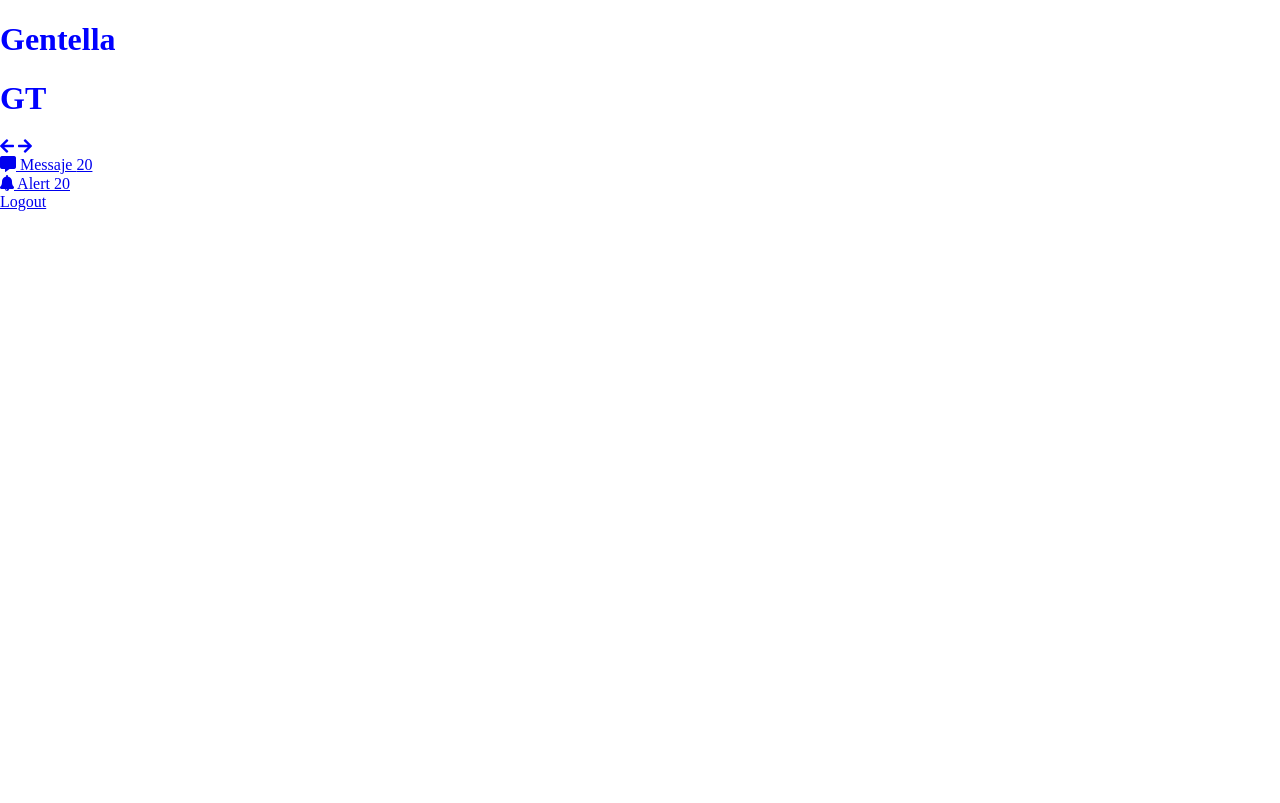
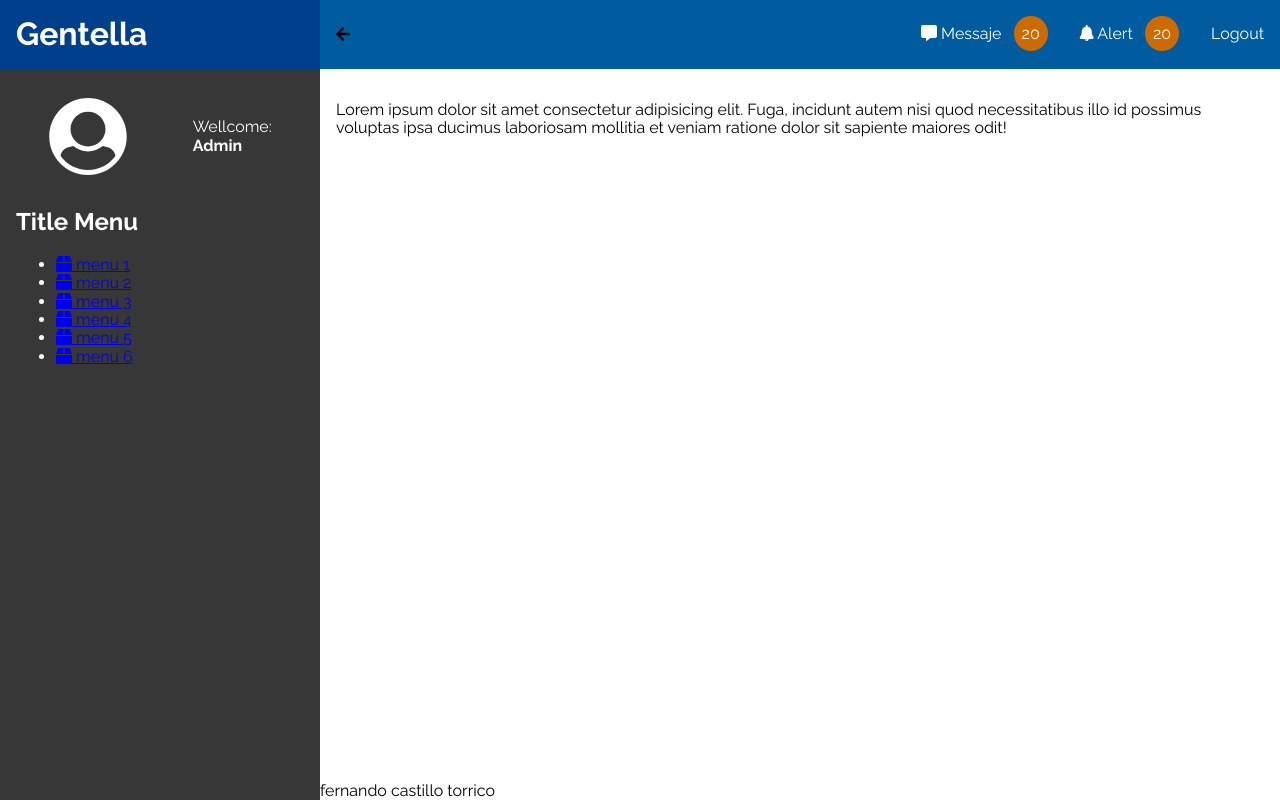
Before and after one commit to nanoscz/gentella, a website: page index.html in a window 1280 px wide. Shown: the top 803 px of the page. Drawn offline with nearby package versions, Linux system fonts and the light colour scheme.

Commit message:
add style proyect compiled

```diff
--- a/css/app.css
+++ b/css/app.css
@@ -1,5 +1,7 @@
+/** Media Queries **/
 html {
-  box-sizing: border-box; }
+  box-sizing: border-box;
+  height: 100%; }
 
 *,
 *:after,
@@ -7,7 +9,107 @@ html {
   box-sizing: inherit; }
 
 body {
-  color: blue;
+  font-family: "Raleway", sans-serif;
+  height: 100%; }
+
+img {
+  max-width: 100%; }
+
+.text-center {
+  text-align: center; }
+
+.hidden {
+  display: none; }
+
+.no-menu.page .sidebar {
+  margin-left: -20rem; }
+
+.header-content {
+  display: flex; }
+  .header-content .name-site {
+    flex: 0 0 5rem;
+    padding: 1rem;
+    background-color: #003f8c; }
+    @media only screen and (min-width: 1024px) {
+      .header-content .name-site {
+        flex: 0 0 20rem; } }
+    .header-content .name-site h1 {
+      color: #FFFFFF;
+      margin: 0;
+      display: flex;
+      align-items: center; }
+    .header-content .name-site .title-desktop {
+      display: none; }
+      @media only screen and (min-width: 1024px) {
+        .header-content .name-site .title-desktop {
+          display: block; } }
+    @media only screen and (min-width: 1024px) {
+      .header-content .name-site .title-phone {
+        display: none; } }
+
+.nav-bar {
+  background-color: #005b9f;
+  display: flex;
+  flex: 1;
+  justify-content: space-between; }
+  .nav-bar .left-menu {
+    align-items: center;
+    display: flex;
+    padding: 1rem; }
+    .nav-bar .left-menu .fa-arrow-right {
+      display: none; }
+  .nav-bar .right-menu {
+    display: flex; }
+    .nav-bar .right-menu .box {
+      display: flex;
+      align-items: center;
+      padding: 0 1rem; }
+      .nav-bar .right-menu .box:hover {
+        background-color: #004c86; }
+      .nav-bar .right-menu .box a {
+        color: #FFFFFF;
+        text-decoration: none; }
+        .nav-bar .right-menu .box a .badge {
+          background-color: #ce6b00;
+          border-radius: 50%;
+          padding: .5rem;
+          margin-left: .5rem; }
+
+.sidebar {
+  background-color: #373737;
+  flex: 0 0 20rem;
+  padding: 1rem;
+  color: #FFFFFF;
+  transition: margin-left .3s ease; }
+  .sidebar .user {
+    display: flex;
+    align-items: center;
+    justify-content: space-around;
+    font-weight: normal; }
+    .sidebar .user img {
+      max-width: 5rem; }
+    .sidebar .user .username {
+      font-weight: bold;
+      display: block; }
+
+.right-content {
+  display: flex;
+  flex-direction: column; }
+
+.wrapper-content {
+  flex: 1;
+  display: flex; }
+
+.x_content {
+  margin: 1rem;
+  flex: 1; }
+
+.page {
+  min-height: 100%;
   display: -webkit-box;
   display: -ms-flexbox;
-  display: flex; }
+  display: flex;
+  -webkit-box-orient: vertical;
+  -webkit-box-direction: normal;
+  -ms-flex-direction: column;
+  flex-direction: column; }
```
